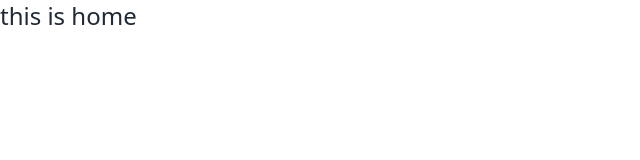
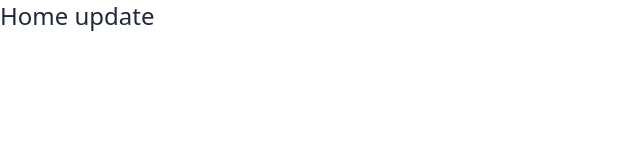
Before and after one commit to JoyCmollik/uLearn-mern-stack-webapplic, a React (Create React App) app in the folder ulearn-react-client-side/: page / in a window 1280 px wide. Shown: the top 160 px of the page, without its empty margins (0-640 px from the left). Built offline with nearby package versions, Linux system fonts and the light colour scheme.

Commit message:
second commit

```diff
--- a/ulearn-react-client-side/src/pages/Home/Home.js
+++ b/ulearn-react-client-side/src/pages/Home/Home.js
@@ -3,7 +3,7 @@ import React from 'react';
 const Home = () => {
 	return (
 		<div className='text-2xl'>
-			<h2>this is home</h2>
+			<h2>Home update</h2>
 		</div>
 	);
 };
```
